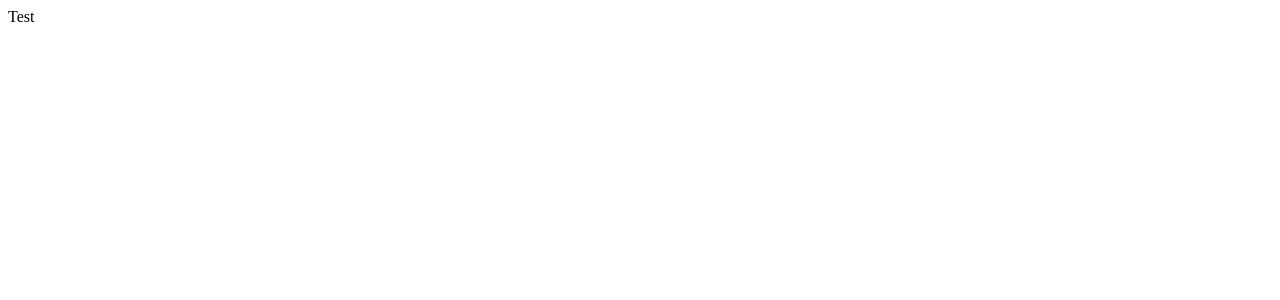
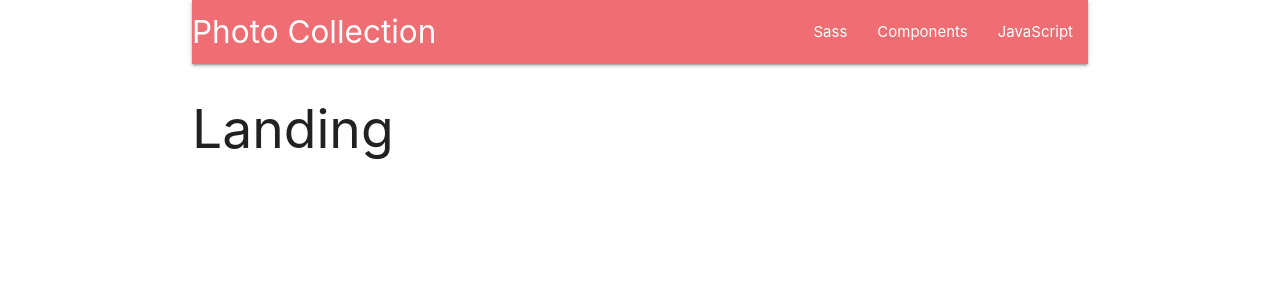
Before and after one commit to SamiNami/reactPhoto, a React (Create React App) app: page / in a window 1280 px wide. Shown: the top 300 px of the page. Built offline with nearby package versions, Linux system fonts and the light colour scheme.

Commit message:
got the css working

```diff
--- a/package.json
+++ b/package.json
@@ -3,6 +3,7 @@
   "version": "0.1.0",
   "private": true,
   "dependencies": {
+    "materialize-css": "^1.0.0-rc.2",
     "react": "^16.4.2",
     "react-dom": "^16.4.2",
     "react-redux": "^5.0.7",
--- a/src/components/App.js
+++ b/src/components/App.js
@@ -1,7 +1,22 @@
 import React from "react";
+import { BrowserRouter, Route } from "react-router-dom";
+import Header from "./Header";
+// const Header = () => <h2>Header</h2>;
+const Landing = () => <h2>Landing</h2>;
+const Photo = () => <h2>Photo</h2>;
 
 const App = () => {
-  return <div>Test</div>;
+  return (
+    <div className="container">
+      <BrowserRouter>
+        <div>
+          <Header />
+          <Route exact path="/" component={Landing} />
+          <Route path="/photo" component={Photo} />
+        </div>
+      </BrowserRouter>
+    </div>
+  );
 };
 
 export default App;
--- /dev/null
+++ b/src/components/Header.js
@@ -0,0 +1,28 @@
+import React, { Component } from "react";
+
+class Header extends Component {
+  render() {
+    return (
+      <nav>
+        <div className="nav-wrapper">
+          <a href="#" className="brand-logo">
+            Photo Collection
+          </a>
+          <ul id="nav-mobile" className="right hide-on-med-and-down">
+            <li>
+              <a href="sass.html">Sass</a>
+            </li>
+            <li>
+              <a href="badges.html">Components</a>
+            </li>
+            <li>
+              <a href="collapsible.html">JavaScript</a>
+            </li>
+          </ul>
+        </div>
+      </nav>
+    );
+  }
+}
+
+export default Header;
--- a/src/index.js
+++ b/src/index.js
@@ -2,6 +2,9 @@
 import ReactDom from "react-dom";
 import { Provider } from "react-redux";
 import { createStore, applyMiddleware } from "redux";
+
+import "materialize-css";
+import "materialize-css/dist/css/materialize.min.css";
 
 import App from "./components/App";
 import reducers from "./reducers";
```
Also changed, not shown: 1 other file (tests, documents, lock files or other folders).
